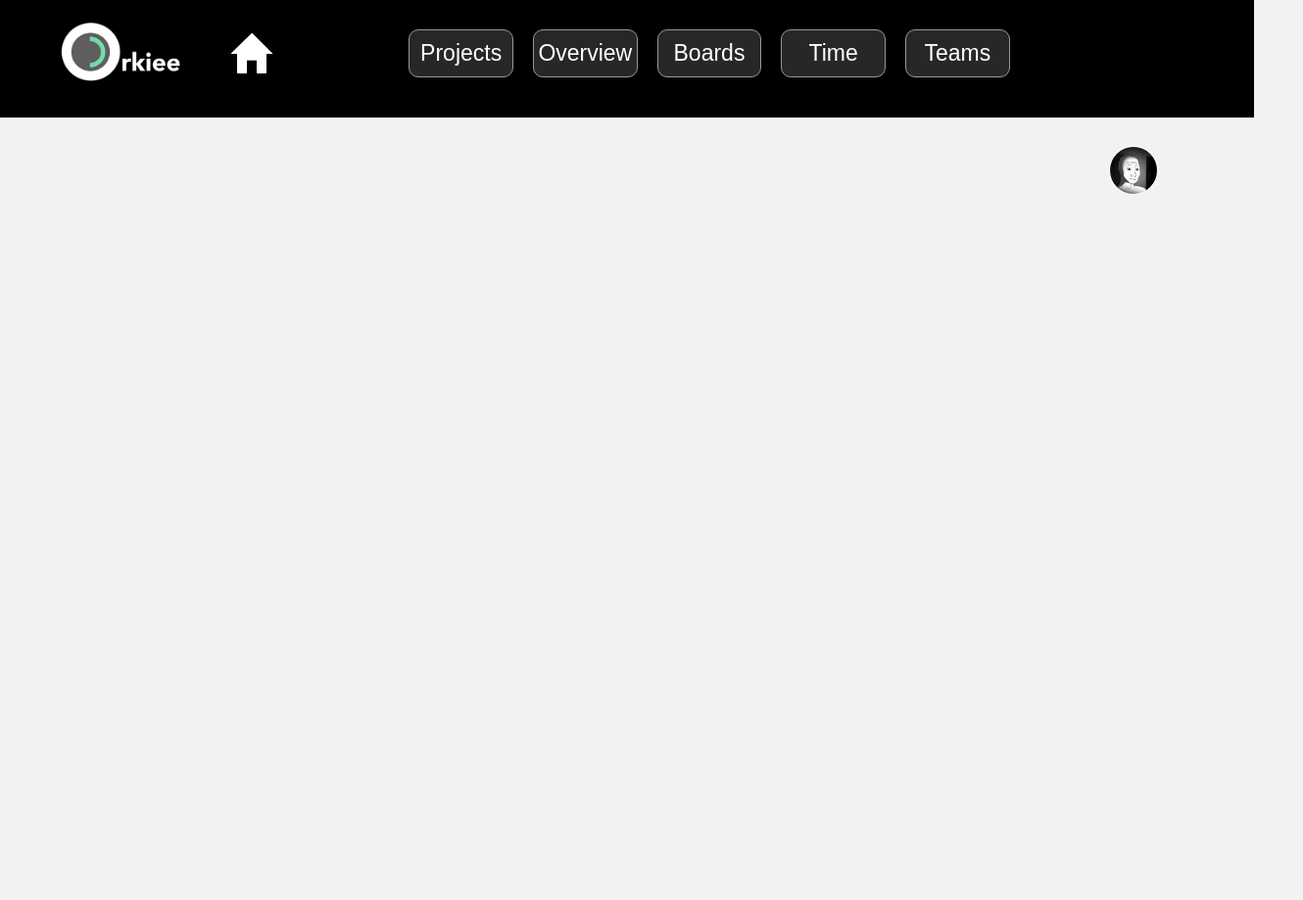
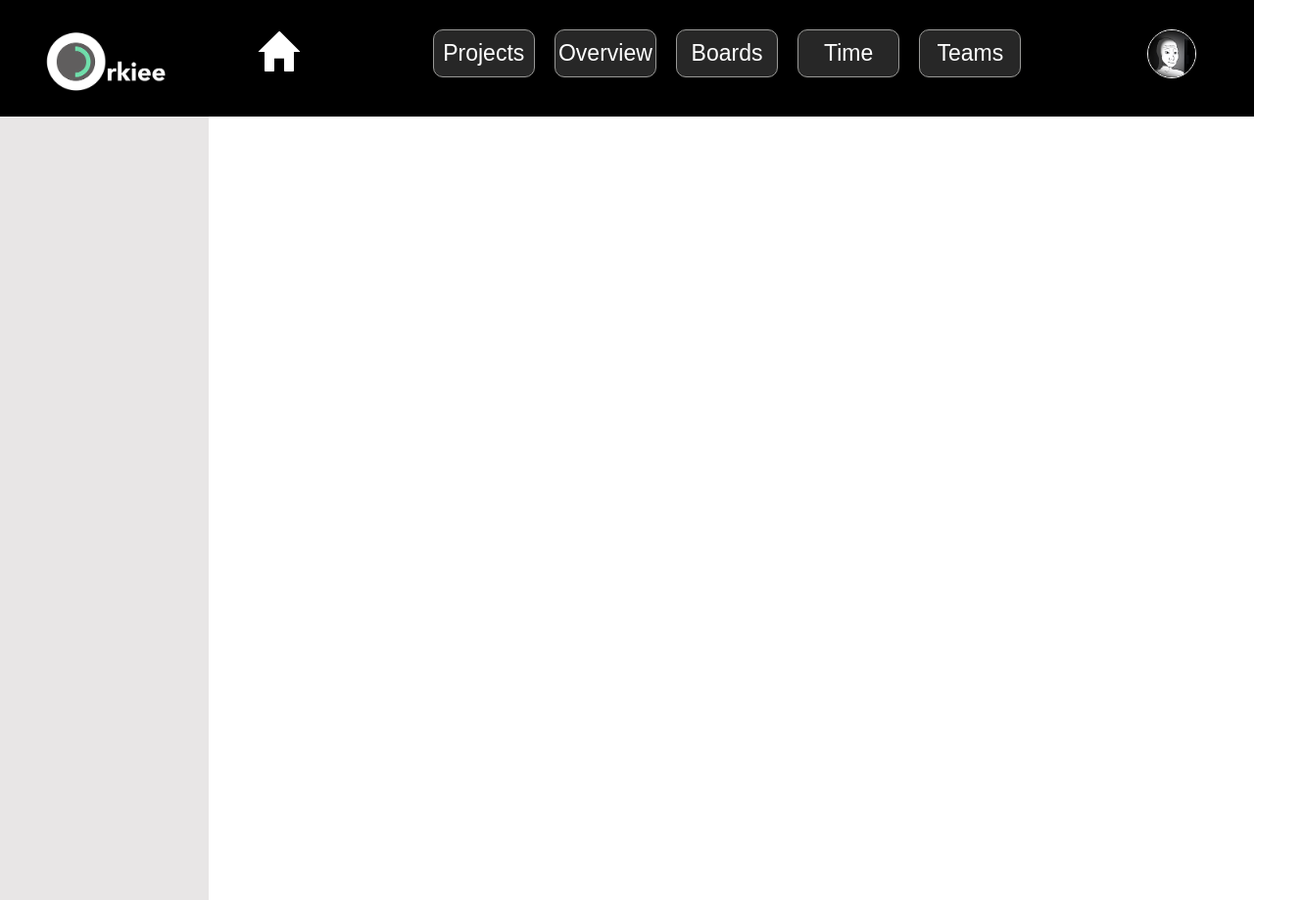
Before and after one commit to adimunteanu/Orkiee, a plain HTML site: page Orkiee/index.html in a window 1280 px wide. Shown: the whole page at 98% size, 1330 px wide, since content can reach past the window. Before the commit the page ends 800 px from the top, so only its background shows below. Drawn offline with Linux system fonts and the light colour scheme; files that its build step writes are made by us from their sources.

Commit message:
Am facut mai curat navbar-ul, am reparat buguri cu scrollbar-ul si am adaugat un sidebar

```diff
--- a/Orkiee/CSS/main.less
+++ b/Orkiee/CSS/main.less
@@ -1,32 +1,36 @@
 body {
     font-family: Arial, Helvetica, sans-serif;
-    background-color:#f2f2f2;
+    background-color:white;
+    overflow:hidden;
     .inline{
         display:inline-block;
     }
-    .right{
+    .rightside{
         float:right;
     }
-    .left{
+    .leftside{
         float:left;
     }
     .navigation{
+        margin:0px;
         background-color:black;
-        height:120px;
         .logo{
-            margin-left:40px;
-            padding:20px;
+            margin-top:30px;
+            padding:0px;
             img{
+                margin-left:30px;
                 height:66px;
                 width:128px;
             }
         }
         .home{
-            margin-left:-50px;
+            margin-top:30px;
+            padding:0px;
             color:white;
             font-size:40px;
-            padding:32px;
-            margin-right:100px;
+            span{
+                margin:0px 0px 0px 40px;
+            }
         }
         .tab{
             padding:7px 0px 7px 0px;
@@ -40,12 +44,20 @@ body {
         }
         .profile{
             img{
+                float:right;
                 height:50px;
                 width:50px;
                 border-radius:100%;
                 border:1px solid white;
+                margin-right:40px;
             }
-            margin:30px -50px 30px 100px;
+            padding:0px;
+            margin-top:30px;
         }
     }
+    .sidebar{
+        background-color:rgba(232, 230, 230, 1);
+        height:100vh;
+
+    }
 }
--- a/Orkiee/index.html
+++ b/Orkiee/index.html
@@ -6,25 +6,26 @@
     <link href="CSS/main.css" rel="stylesheet" />
 </head>
 <body>
-    <div>
-        <div class="navigation">
     <div class="container">
         <div class="row">
-                    <div class="logo col-lg-2 inline left">
+            <div class="navigation col-lg-12 col-md-12">
+                <div class="logo col-lg-2 col-md-2 inline">
                     <img src="pictures/b70269_9ba26090194541f6aa7e0c9e199f8558-mv2 (1).png" />
                 </div>
-                    <div class="home col-lg3 inline left">
+                <div class="home col-lg-2 col-md-2  inline">
                     <span class="glyphicon glyphicon-home"></span>
                 </div>
-                    <div class="tab col-lg-1 inline"><span class="txt">Projects</span></div>
-                    <div class="tab col-lg-1 inline"><span class="txt">Overview</span></div>
-                    <div class="tab col-lg-1 inline"><span class="txt">Boards</span></div>
-                    <div class="tab col-lg-1 inline"><span class="txt">Time</span></div>
-                    <div class="tab col-lg-1 inline"><span class="txt">Teams</span></div>
-                    <div class="profile col-lg-2 right">
+                <div class="tab col-lg-1 col-md-1 inline"><span class="txt">Projects</span></div>
+                <div class="tab col-lg-1 col-md-1 inline"><span class="txt">Overview</span></div>
+                <div class="tab col-lg-1 col-md-1 inline"><span class="txt">Boards</span></div>
+                <div class="tab col-lg-1 col-md-1 inline"><span class="txt">Time</span></div>
+                <div class="tab col-lg-1 col-md-1 inline"><span class="txt">Teams</span></div>
+                <div class="profile col-lg-2 col-md-2">
                     <img src="pictures/4605386.jpg" />
                 </div>
             </div>
+            <div class="sidebar col-lg-2 col-md-2">
+
             </div>
         </div>
     </div>
--- a/Orkiee/obj/Debug/Orkiee.vbproj.FileListAbsolute.txt
+++ b/Orkiee/obj/Debug/Orkiee.vbproj.FileListAbsolute.txt
@@ -7,3 +7,4 @@ F:\GIT Projects\Orkiee\Orkiee\obj\Debug\Orkiee.vbproj.GenerateResource.Cache
 F:\GIT Projects\Orkiee\Orkiee\obj\Debug\Orkiee.dll
 F:\GIT Projects\Orkiee\Orkiee\obj\Debug\Orkiee.xml
 F:\GIT Projects\Orkiee\Orkiee\obj\Debug\Orkiee.pdb
+F:\GIT Projects\Orkiee\Orkiee\obj\Debug\Orkiee.vbprojResolveAssemblyReference.cache
```
Also changed, not shown: Orkiee/CSS/main.css, Orkiee/CSS/main.min.css, 3 other files. Lines whose indentation alone changed are shown as unchanged.
